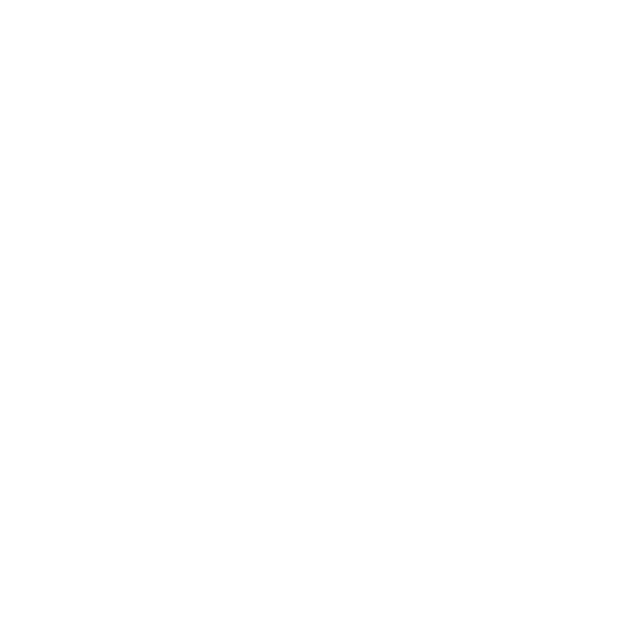
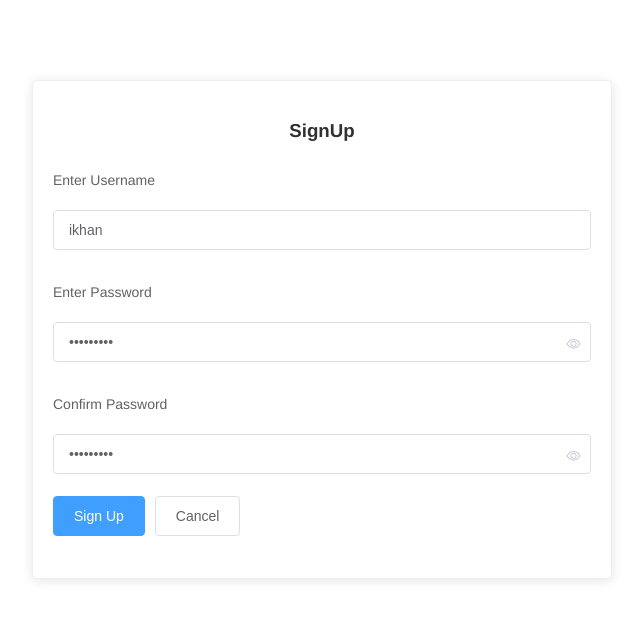
Before and after one commit to ikhan338/nuxtassignment, a Nuxt app: page /signup in a window 1280 px wide. Before the commit this address had no page. Shown: the top 620 px of the page, without its empty margins (318-961 px from the left). Built offline with nearby package versions, Linux system fonts and the light colour scheme.

Commit message:
modified Loggin and added SignUp Module

```diff
--- a/pages/login.vue
+++ b/pages/login.vue
@@ -1,18 +1,20 @@
 <template>
   <el-row>
-    <el-col :offset="6" :span="12">
-      <el-card shadow="always" style="margin-top: 50px">
+    <el-col :offset="7" :span="10" style="padding:30px">
+      <el-card shadow="always" style="margin-top: 150px;">
         <h3 style="text-align: center">Login</h3>
-        <h6 style="text-align: center">{{ error }}</h6>
-        <el-form :model="form" label-width="120px">
-          <el-form-item label="Username">
+        <el-form :model="form" :ref="form" :rules="rules" label-width="120px">
+          <el-form-item label="Username" prop="username">
             <el-input v-model="form.username"></el-input>
           </el-form-item>
-          <el-form-item label="Password">
-            <el-input v-model="form.password"></el-input>
+          <el-form-item label="Password" prop="password">
+            <el-input v-model="form.password"  show-password></el-input>
+          </el-form-item>
+          <el-form-item >
+            <NuxtLink to="/signup">Sign Up</NuxtLink>
           </el-form-item>
           <el-form-item>
-            <el-button type="primary" @click="onSubmit">Sign In</el-button>
+            <el-button type="primary" @click="onSubmit(form)">Sign In</el-button>
             <!-- <el-button>Cancel</el-button> -->
           </el-form-item>
         </el-form>
@@ -33,32 +35,65 @@
         username: '',
         password: '',
       },
+      rules:{
+        username:[
+          { required: true, message: 'Please Enter Username', trigger: 'blur' }
+        ],
+        password :[
+          { required: true, message: 'Please Enter Password', trigger: 'blur' }
+        ]
+      },
       userDetails: {},
       error: '',
     }
   },
   methods: {
-    onSubmit() {
-      // console.log(this.form)
+    open(msg) {
+      this.$notify.error({
+        title:"Error",
+        message: msg,
+      })
+    },
+    onSubmit(form) {
+      this.$refs[form].validate((valid) => {
+          if (valid) {
+            console.log(form.username)
               this.userDetails = this.allUserList.find(
-        (user) => user.username == this.form.username
+                (user) => user.username == form.username
               )
-      // console.log(userDetails)
+              console.log(this.userDetails)
+              if(this.userDetails!=undefined){
               if (
-        this.form.username == this.userDetails.username &&
-        this.form.password == this.userDetails.password
+                form.username == this.userDetails.username &&
+                form.password == this.userDetails.password
               ) {
                 // window.localStorage.setItem('demoApp',JSON.stringify(this.userDetails))
                 this.$store.dispatch('authenticated/loginUser', this.userDetails)
                 this.$router.push('/')
               } else {
-        this.error = 'no valid user'
+                this.open('Credentials Not valid')
               }
+              }else{
+                this.open("User Not Found")
+              }
+          } else
+          {
+            this.open('Not valid')
+            return false;
+          }
+        });
+
     },
+    ...mapActions('login',['initializeUserList'])
   },
   computed: {
     ...mapGetters('login', ['allUserList']),
   },
+  mounted() {
+    this.initializeUserList()
+  }
+
+
 }
 </script>
 
--- /dev/null
+++ b/pages/signup.vue
@@ -0,0 +1,160 @@
+<template>
+  <el-row>
+    <el-col :offset="6" :span="12" style="padding: 30px">
+      <el-card shadow="always" style="margin-top: 50px">
+        <h3 style="text-align: center">SignUp</h3>
+        <!-- <h6 style="text-align: center"></h6> -->
+        <el-form
+          label-position="top"
+          status-icon
+          :ref="form"
+          :rules="rules"
+          :model="form"
+          label-width="80px"
+        >
+          <el-form-item label="Enter Username" prop="username">
+            <el-input v-model="form.username"></el-input>
+          </el-form-item>
+          <el-form-item label="Enter Password" prop="password">
+            <el-input
+              placeholder="Please input password"
+              v-model="form.password"
+              show-password
+            ></el-input>
+          </el-form-item>
+          <el-form-item label="Confirm Password" prop="ConfPassword">
+            <el-input
+              placeholder="Please input password"
+              v-model="form.ConfPassword"
+              show-password
+            ></el-input>
+          </el-form-item>
+          <el-form-item>
+            <el-button type="primary" @click="submitForm(form)"
+              >Sign Up</el-button
+            >
+            <el-button>Cancel</el-button>
+          </el-form-item>
+        </el-form>
+      </el-card>
+    </el-col>
+  </el-row>
+</template>
+
+<script>
+import { mapGetters, mapActions } from 'vuex'
+export default {
+  name: 'signup',
+  data() {
+    var validatePassword = (rule, value, callback) => {
+      this.errors = []
+      console.log('called')
+      if (value.length == 0) {
+        callback(new Error('Please enter Password'))
+      }
+      if (value.length < 8) {
+        this.errors.push('Your password must be at least 8 characters ')
+      }
+      if (value.search(/[a-z]/i) < 0) {
+        this.errors.push('Your password must contain at least one letter. ')
+      }
+      if (value.search(/[0-9]/) < 0) {
+        this.errors.push('Your password must contain at least one digit. ')
+      }
+      if (value.search(/[A-Z]/) < 0) {
+        this.errors.push('Your password must contain at least Capital Letter.')
+      }
+      if (this.errors.length > 0) {
+        callback(new Error(this.errors))
+      }
+      callback()
+    }
+    var validateUsername = (rule, value, callback) => {
+      this.existingUserList = {}
+      if (value.length == 0) {
+        callback(new Error('Please Enter Username'))
+      }
+      this.existingUserList = this.allUserList.find(
+        (user) => user.username == this.form.username
+      )
+      console.log('existing user')
+      console.log(this.existingUserList)
+      if (this.existingUserList != undefined) {
+        callback(new Error('username alredy Exists'))
+      }
+      callback()
+    }
+    var validateConfPassword = (rule, value, callback) => {
+      console.log('pass:' + this.form.password)
+      console.log('old pass:' + value)
+      if (this.form.password !== value) {
+        callback(new Error('Password Doesnot Match'))
+      }
+      callback()
+    }
+    return {
+      form: {
+        username: 'ikhan',
+        password: 'A212sasaw',
+        ConfPassword: 'A212sasaw',
+        existingUserList: {},
+      },
+      rules: {
+        username: [
+          {
+            validator: validateUsername,
+            trigger: 'blur',
+          },
+        ],
+        password: [
+          {
+            validator: validatePassword,
+            trigger: 'blur',
+          },
+        ],
+        ConfPassword: [
+          {
+            validator: validateConfPassword,
+            trigger: 'blur',
+          },
+        ],
+      },
+      errors: [],
+    }
+  },
+  methods: {
+    open() {
+      this.$notify({
+        title: 'User Registered Successfully!!!!',
+        dangerouslyUseHTMLString: true,
+        message: 'Login Now',
+      })
+    },
+    submitForm(form) {
+      this.$refs[form].validate((valid) => {
+        if (valid) {
+          this.signUpUser(form)
+          this.$router.push('/login')
+          this.open()
+        } else {
+          console.log('error submit!!')
+          return false
+        }
+      })
+    },
+    ...mapActions('login', ['initializeUserList', 'signUpUser']),
+  },
+  computed: {
+    ...mapGetters('login', ['allUserList']),
+  },
+  mounted() {
+    this.initializeUserList()
+  },
+}
+</script>
+
+<style>
+body {
+  font-family: 'Helvetica Neue', Helvetica, 'PingFang SC', 'Hiragino Sans GB';
+}
+</style>
--- a/store/authenticated.js
+++ b/store/authenticated.js
@@ -22,7 +22,6 @@
         commit('setUserStatus',status)
     },
     logoutUser(){
-        console.log("clear storage")
         localStorage.removeItem('demoApp')
     }
 }
--- a/store/login.js
+++ b/store/login.js
@@ -2,23 +2,43 @@
 import users from './loginData'
 
 const state = () => ({
-    usersList:users
+  usersList: [],
 })
 
-const mutations ={
-    setUsersList(state,usersList){
-        state.usersList = usersList
-    }
+const mutations = {
+  setUsersList(state, usersList) {
+    state.usersList = usersList
+  },
 }
 
 const getters = {
-    allUserList(state) {
-        return state.usersList
+  allUserList(state) {
+    return state.usersList
+  },
+}
+
+const actions = {
+  initializeUserList({ commit }) {
+    if (localStorage.getItem('userData') == null) {
+      localStorage.setItem('userData', JSON.stringify(users))
     }
+    commit('setUsersList', JSON.parse(localStorage.getItem('userData')))
+  },
+  signUpUser({state }, userInfo) {
+    var tempObj = {
+      id: Math.floor(Math.random() * 100 + 1),
+      username: userInfo.username,
+      password: userInfo.password,
+    }
+    var existingUserArray = state.usersList
+    existingUserArray.push(tempObj)
+    localStorage.setItem('userData', JSON.stringify(existingUserArray))
+  },
 }
 
 export default {
-    state,
-    mutations,
-    getters
+  state,
+  mutations,
+  getters,
+  actions,
 }
```
Lines whose indentation alone changed are shown as unchanged.
